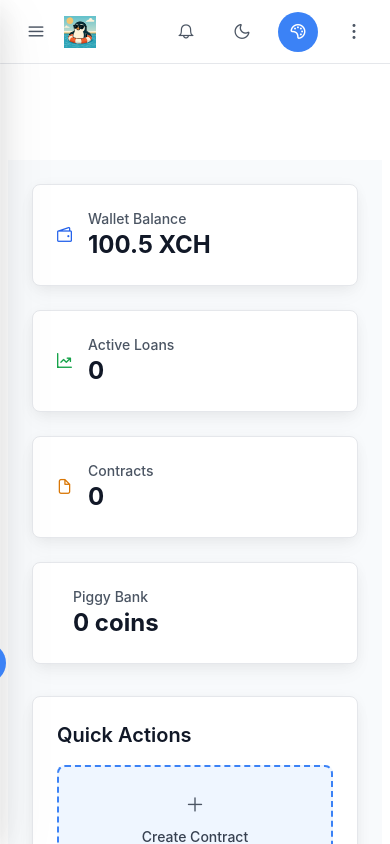
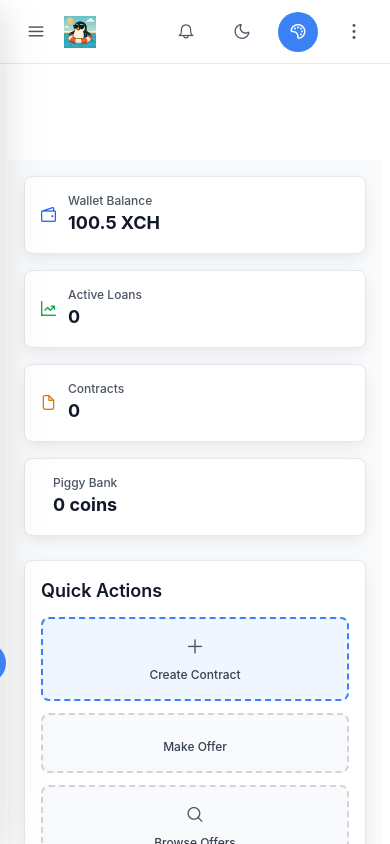
Before and after one commit to MaximEdogawa/penguin-pool, a Vue app: page /dashboard in a window 390 px wide. Built offline with nearby package versions, Linux system fonts and the light colour scheme; what @tanstack/vue-query would draw is missing.

Commit message:
style(responsive): enhance layout responsiveness and UI consistency across various components with Tailwind CSS adjustments

```diff
--- a/src/assets/main.css
+++ b/src/assets/main.css
@@ -475,6 +475,84 @@
   padding-right: 0 !important;
 }
 
+/* Responsive Layout Adjustments using standard media queries */
+@media (max-width: 1023px) {
+  .layout-main-container {
+    margin-left: 0 !important; /* No margin on mobile */
+  }
+}
+
+@screen sm {
+  .layout-main-container {
+    margin-top: 4rem;
+  }
+
+  .content-body {
+    @apply p-6 space-y-8;
+  }
+
+  .footer-content {
+    @apply flex-row text-left gap-0;
+  }
+}
+
+@screen md {
+  .layout-main-container {
+    margin-top: 4rem;
+  }
+}
+
+@screen lg {
+  .layout-main-container {
+    margin-top: 4rem;
+  }
+
+  .profile-tabs-header {
+    @apply flex-row;
+  }
+
+  .profile-tab-button {
+    @apply justify-start border-l-0 border-b-2 border-l-transparent;
+  }
+
+  .profile-tab-button.active {
+    @apply border-l-0 border-b-2 border-l-transparent border-b-primary-600 dark:border-b-primary-400;
+  }
+}
+
+@screen xl {
+  .layout-main-container {
+    margin-top: 4rem;
+  }
+}
+
+/* Mobile-first responsive adjustments */
+@media (max-width: 639px) {
+  .layout-main-container {
+    margin-top: 4rem;
+  }
+
+  .content-body {
+    @apply p-4 space-y-6;
+  }
+
+  .footer-content {
+    @apply flex-col text-center gap-2;
+  }
+
+  .profile-tabs-header {
+    @apply flex-col;
+  }
+
+  .profile-tab-button {
+    @apply justify-center border-b-0 border-l-2 border-l-transparent;
+  }
+
+  .profile-tab-button.active {
+    @apply border-l-2 border-l-primary-600 dark:border-l-primary-400 border-b-0;
+  }
+}
+
 /* Responsive Footer */
 @media (max-width: 768px) {
   .footer-content {
--- a/src/pages/Dashboard/DashboardPage.vue
+++ b/src/pages/Dashboard/DashboardPage.vue
@@ -2,85 +2,112 @@
   <div class="content-page">
     <div class="content-body">
       <!-- Quick Stats -->
-      <div class="grid grid-cols-1 md:grid-cols-2 lg:grid-cols-4 gap-6">
-        <div class="card p-6 flex items-center space-x-4">
+      <div class="grid grid-cols-1 sm:grid-cols-2 lg:grid-cols-4 gap-4 sm:gap-6">
+        <div class="card p-4 sm:p-6 flex items-center space-x-3 sm:space-x-4">
           <div class="flex-shrink-0">
-            <i class="pi pi-wallet text-2xl text-primary-600"></i>
+            <i class="pi pi-wallet text-xl sm:text-2xl text-primary-600"></i>
           </div>
-          <div class="flex-1">
-            <h3 class="text-sm font-medium text-gray-600 dark:text-gray-400">Wallet Balance</h3>
-            <p class="text-2xl font-bold text-gray-900 dark:text-white">{{ userBalance }} XCH</p>
+          <div class="flex-1 min-w-0">
+            <h3 class="text-xs sm:text-sm font-medium text-gray-600 dark:text-gray-400">
+              Wallet Balance
+            </h3>
+            <p class="text-lg sm:text-2xl font-bold text-gray-900 dark:text-white truncate">
+              {{ userBalance }} XCH
+            </p>
           </div>
         </div>
 
-        <div class="card p-6 flex items-center space-x-4">
+        <div class="card p-4 sm:p-6 flex items-center space-x-3 sm:space-x-4">
           <div class="flex-shrink-0">
-            <i class="pi pi-chart-line text-2xl text-success-600"></i>
+            <i class="pi pi-chart-line text-xl sm:text-2xl text-success-600"></i>
           </div>
-          <div class="flex-1">
-            <h3 class="text-sm font-medium text-gray-600 dark:text-gray-400">Active Loans</h3>
-            <p class="text-2xl font-bold text-gray-900 dark:text-white">0</p>
+          <div class="flex-1 min-w-0">
+            <h3 class="text-xs sm:text-sm font-medium text-gray-600 dark:text-gray-400">
+              Active Loans
+            </h3>
+            <p class="text-lg sm:text-2xl font-bold text-gray-900 dark:text-white">0</p>
           </div>
         </div>
 
-        <div class="card p-6 flex items-center space-x-4">
+        <div class="card p-4 sm:p-6 flex items-center space-x-3 sm:space-x-4">
           <div class="flex-shrink-0">
-            <i class="pi pi-file text-2xl text-warning-600"></i>
+            <i class="pi pi-file text-xl sm:text-2xl text-warning-600"></i>
           </div>
-          <div class="flex-1">
-            <h3 class="text-sm font-medium text-gray-600 dark:text-gray-400">Contracts</h3>
-            <p class="text-2xl font-bold text-gray-900 dark:text-white">0</p>
+          <div class="flex-1 min-w-0">
+            <h3 class="text-xs sm:text-sm font-medium text-gray-600 dark:text-gray-400">
+              Contracts
+            </h3>
+            <p class="text-lg sm:text-2xl font-bold text-gray-900 dark:text-white">0</p>
           </div>
         </div>
 
-        <div class="card p-6 flex items-center space-x-4">
+        <div class="card p-4 sm:p-6 flex items-center space-x-3 sm:space-x-4">
           <div class="flex-shrink-0">
-            <i class="pi pi-coins text-2xl text-accent-600"></i>
+            <i class="pi pi-coins text-xl sm:text-2xl text-accent-600"></i>
           </div>
-          <div class="flex-1">
-            <h3 class="text-sm font-medium text-gray-600 dark:text-gray-400">Piggy Bank</h3>
-            <p class="text-2xl font-bold text-gray-900 dark:text-white">0 coins</p>
+          <div class="flex-1 min-w-0">
+            <h3 class="text-xs sm:text-sm font-medium text-gray-600 dark:text-gray-400">
+              Piggy Bank
+            </h3>
+            <p class="text-lg sm:text-2xl font-bold text-gray-900 dark:text-white truncate">
+              0 coins
+            </p>
           </div>
         </div>
       </div>
 
       <!-- Quick Actions -->
-      <div class="card p-6">
-        <h2 class="text-xl font-semibold text-gray-900 dark:text-white mb-4">Quick Actions</h2>
-        <div class="grid grid-cols-1 sm:grid-cols-3 gap-4">
+      <div class="card p-4 sm:p-6">
+        <h2 class="text-lg sm:text-xl font-semibold text-gray-900 dark:text-white mb-3 sm:mb-4">
+          Quick Actions
+        </h2>
+        <div class="grid grid-cols-1 sm:grid-cols-2 lg:grid-cols-3 gap-3 sm:gap-4">
           <button
-            class="flex flex-col items-center justify-center p-6 rounded-lg border-2 border-dashed border-primary-500 dark:border-primary-400 bg-primary-50 dark:bg-primary-900/20 hover:border-primary-500 dark:hover:border-primary-400 hover:bg-primary-50 dark:hover:bg-primary-900/20 transition-colors duration-200"
+            class="flex flex-col items-center justify-center p-4 sm:p-6 rounded-lg border-2 border-dashed border-primary-500 dark:border-primary-400 bg-primary-50 dark:bg-primary-900/20 hover:border-primary-500 dark:hover:border-primary-400 hover:bg-primary-50 dark:hover:bg-primary-900/20 transition-colors duration-200"
           >
-            <i class="pi pi-plus text-lg mb-2 text-gray-600 dark:text-gray-400"></i>
-            <span class="text-sm font-medium text-gray-700 dark:text-gray-300"
+            <i class="pi pi-plus text-base sm:text-lg mb-2 text-gray-600 dark:text-gray-400"></i>
+            <span
+              class="text-xs sm:text-sm font-medium text-gray-700 dark:text-gray-300 text-center"
               >Create Contract</span
             >
           </button>
           <button
-            class="flex flex-col items-center justify-center p-6 rounded-lg border-2 border-dashed border-gray-300 dark:border-gray-600 bg-gray-50 dark:bg-gray-800/50 hover:border-primary-500 dark:hover:border-primary-400 hover:bg-primary-50 dark:hover:bg-primary-900/20 transition-colors duration-200"
+            class="flex flex-col items-center justify-center p-4 sm:p-6 rounded-lg border-2 border-dashed border-gray-300 dark:border-gray-600 bg-gray-50 dark:bg-gray-800/50 hover:border-primary-500 dark:hover:border-primary-400 hover:bg-primary-50 dark:hover:bg-primary-900/20 transition-colors duration-200"
           >
-            <i class="pi pi-hand-holding-usd text-lg mb-2 text-gray-600 dark:text-gray-400"></i>
-            <span class="text-sm font-medium text-gray-700 dark:text-gray-300">Make Offer</span>
+            <i
+              class="pi pi-hand-holding-usd text-base sm:text-lg mb-2 text-gray-600 dark:text-gray-400"
+            ></i>
+            <span
+              class="text-xs sm:text-sm font-medium text-gray-700 dark:text-gray-300 text-center"
+              >Make Offer</span
+            >
           </button>
           <button
-            class="flex flex-col items-center justify-center p-6 rounded-lg border-2 border-dashed border-gray-300 dark:border-gray-600 bg-gray-50 dark:bg-gray-800/50 hover:border-primary-500 dark:hover:border-primary-400 hover:bg-primary-50 dark:hover:bg-primary-900/20 transition-colors duration-200"
+            class="flex flex-col items-center justify-center p-4 sm:p-6 rounded-lg border-2 border-dashed border-gray-300 dark:border-gray-600 bg-gray-50 dark:bg-gray-800/50 hover:border-primary-500 dark:hover:border-primary-400 hover:bg-primary-50 dark:hover:bg-primary-900/20 transition-colors duration-200 sm:col-span-2 lg:col-span-1"
           >
-            <i class="pi pi-search text-lg mb-2 text-gray-600 dark:text-gray-400"></i>
-            <span class="text-sm font-medium text-gray-700 dark:text-gray-300">Browse Offers</span>
+            <i class="pi pi-search text-base sm:text-lg mb-2 text-gray-600 dark:text-gray-400"></i>
+            <span
+              class="text-xs sm:text-sm font-medium text-gray-700 dark:text-gray-300 text-center"
+              >Browse Offers</span
+            >
           </button>
         </div>
       </div>
 
       <!-- Recent Activity -->
-      <div class="card p-6">
-        <h2 class="text-xl font-semibold text-gray-900 dark:text-white mb-4">Recent Activity</h2>
-        <div class="space-y-4">
-          <div class="flex items-center space-x-4 p-4 rounded-lg bg-gray-50 dark:bg-gray-800/50">
+      <div class="card p-4 sm:p-6">
+        <h2 class="text-lg sm:text-xl font-semibold text-gray-900 dark:text-white mb-3 sm:mb-4">
+          Recent Activity
+        </h2>
+        <div class="space-y-3 sm:space-y-4">
+          <div
+            class="flex items-center space-x-3 sm:space-x-4 p-3 sm:p-4 rounded-lg bg-gray-50 dark:bg-gray-800/50"
+          >
             <div class="flex-shrink-0">
-              <i class="pi pi-info-circle text-blue-500"></i>
+              <i class="pi pi-info-circle text-blue-500 text-sm sm:text-base"></i>
             </div>
-            <div class="flex-1">
-              <p class="text-sm font-medium text-gray-900 dark:text-white">
+            <div class="flex-1 min-w-0">
+              <p class="text-xs sm:text-sm font-medium text-gray-900 dark:text-white truncate">
                 Welcome to Penguin Pool!
               </p>
               <p class="text-xs text-gray-500 dark:text-gray-400">Just now</p>
--- a/src/widgets/Layout/AppLayout.vue
+++ b/src/widgets/Layout/AppLayout.vue
@@ -70,7 +70,7 @@
     transition: background-color 0.3s ease;
     display: flex;
     flex-direction: column;
-    overflow: hidden; /* Prevent body scrolling */
+    overflow: hidden;
   }
 
   .layout-main-container {
@@ -81,7 +81,7 @@
     background-color: var(--surface-ground);
     height: calc(100vh - 4rem);
     position: relative;
-    overflow: hidden; /* Prevent container scrolling */
+    overflow: hidden;
   }
 
   .layout-main {
@@ -109,7 +109,7 @@
     margin-left: 0; /* No margin on mobile when sidebar is open */
   }
 
-  /* Responsive adjustments */
+  /* Responsive adjustments using standard media queries */
   @media (max-width: 1023px) {
     .layout-main-container {
       margin-left: 0 !important; /* No margin on mobile */
```
Also changed, not shown: src/pages/Auth/LoginPage.vue (+22 -37 lines), src/pages/Profile/ProfilePage.vue (+15 -9 lines).
